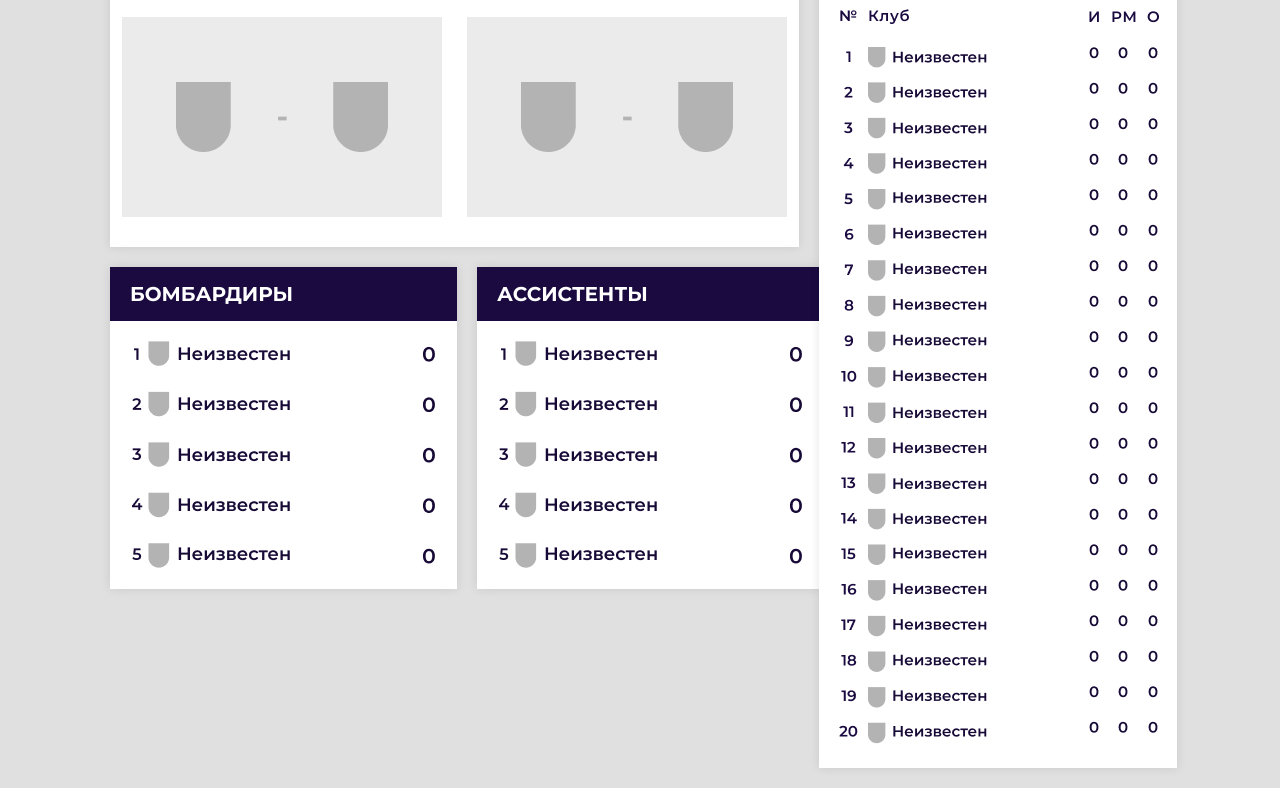
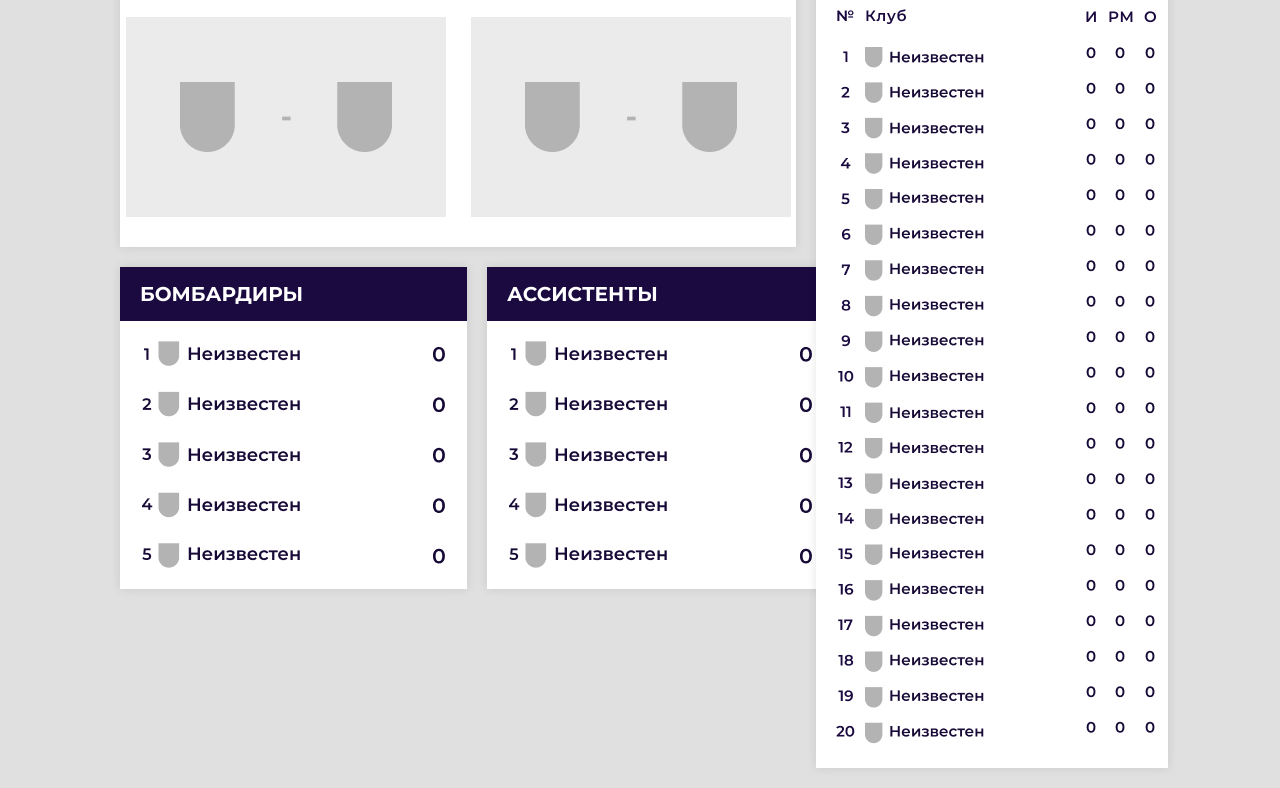
Before and after one commit to ajleagues/tournament, a plain HTML site: page index.html in a window 1280 px wide. Shown: the part 173-961 px from the top of the page. Drawn offline with Linux system fonts and the light colour scheme.

Commit message:
Update index.css

```diff
--- a/index.css
+++ b/index.css
@@ -48,7 +48,7 @@ body {
     justify-content: space-between; /* Равномерное распределение пространства между дочерними элементами */
     padding: 20px 0; /* Внутренние отступы сверху и снизу */
     gap: 20px; /* Промежуток между блоками "БОМБАРДИРЫ" и "АССИСТЕНТЫ" */
-    margin: 0 110px; /* Центрирование содержимого по горизонтали */
+    margin: 0 120px; /* Центрирование содержимого по горизонтали */
 }
 
 .main-column {
```
